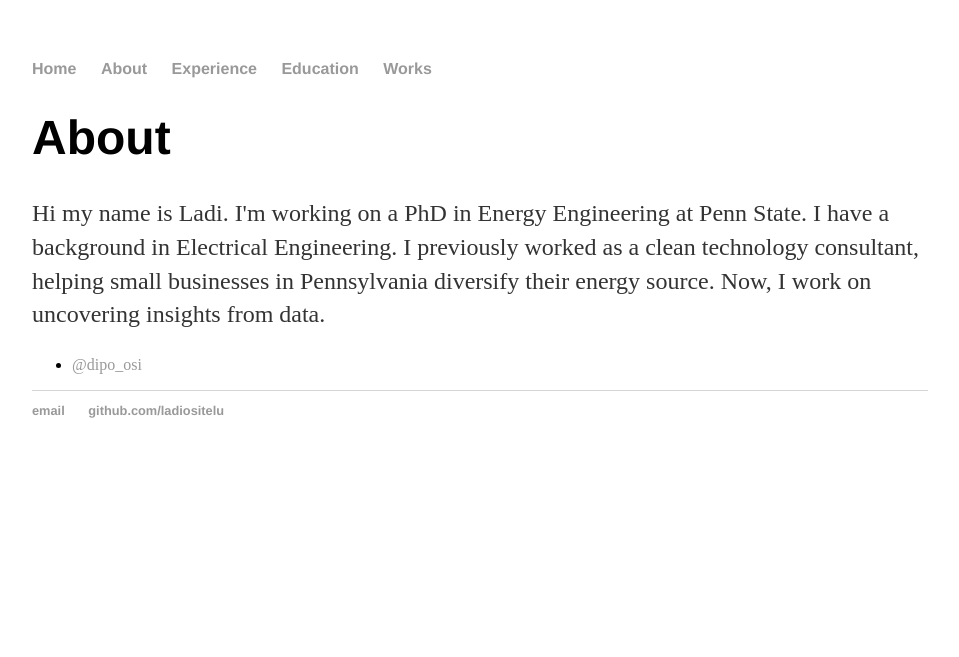
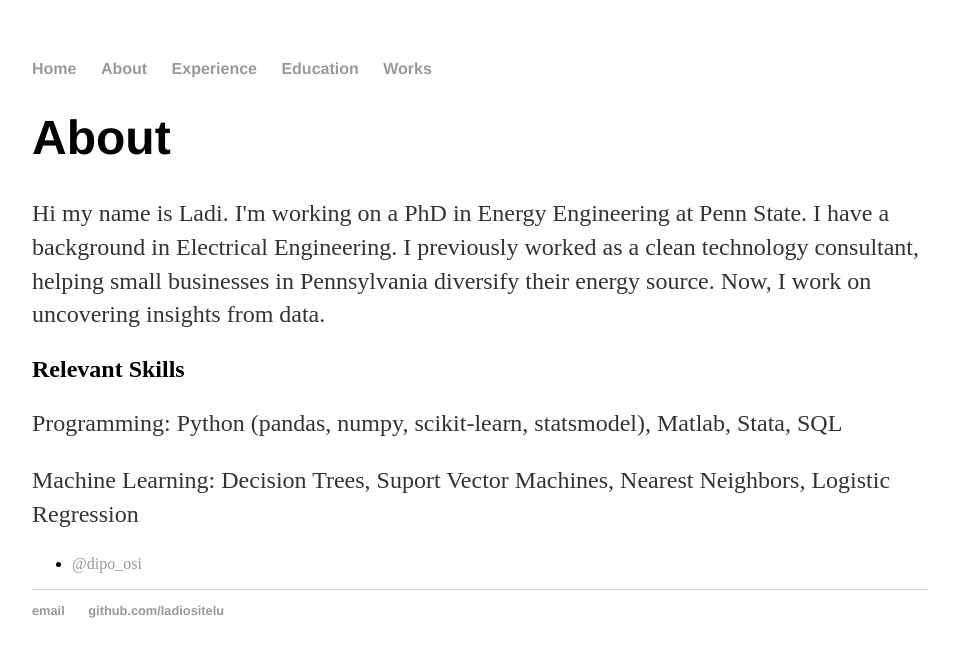
Before and after one commit to ladiositelu/ladiositelu.github.io, a Jekyll site: the page built from About/index.html, in a window 1280 px wide. Shown: the top 657 px of the page, without its empty margins (160-1119 px from the left). Built offline with Jekyll 4.4.1, drawn with Linux system fonts in a browser that asks for light colours.

Commit message:
Update index.html

```diff
--- a/About/index.html
+++ b/About/index.html
@@ -7,6 +7,10 @@ title: About Ladi
 			<h1>About</h1>
 			<p>Hi my name is Ladi. I'm working on a PhD in Energy Engineering at Penn State. I have a background in Electrical Engineering.  I previously worked as a clean technology consultant, helping small businesses in Pennsylvania diversify their energy source. Now, I work on uncovering insights from data.</p>
 
+			<h2> Relevant Skills</h2>
+			<p> Programming: Python (pandas, numpy, scikit-learn, statsmodel), Matlab, Stata, SQL</p>
+			<p> Machine Learning: Decision Trees, Suport Vector Machines, Nearest Neighbors, Logistic Regression</p>
+			<p> </p>
 
 
 			<ul class="contacts">
```
